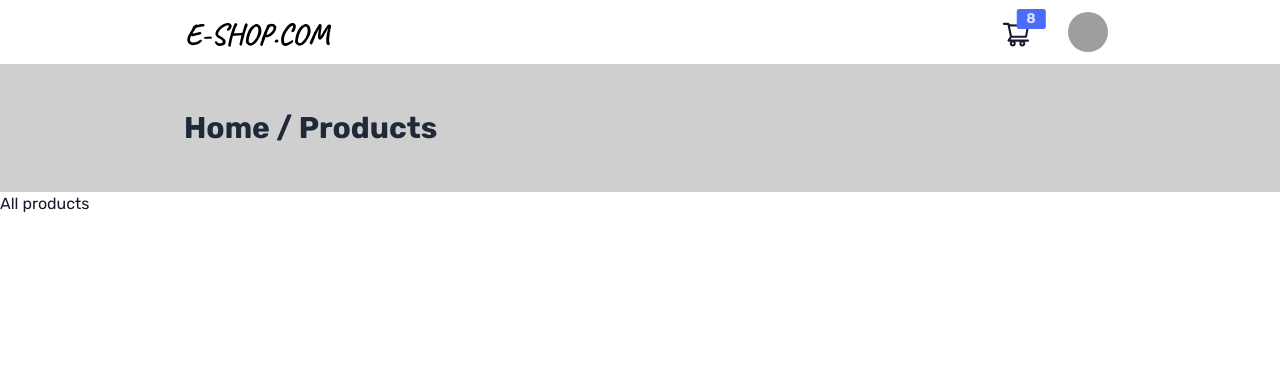
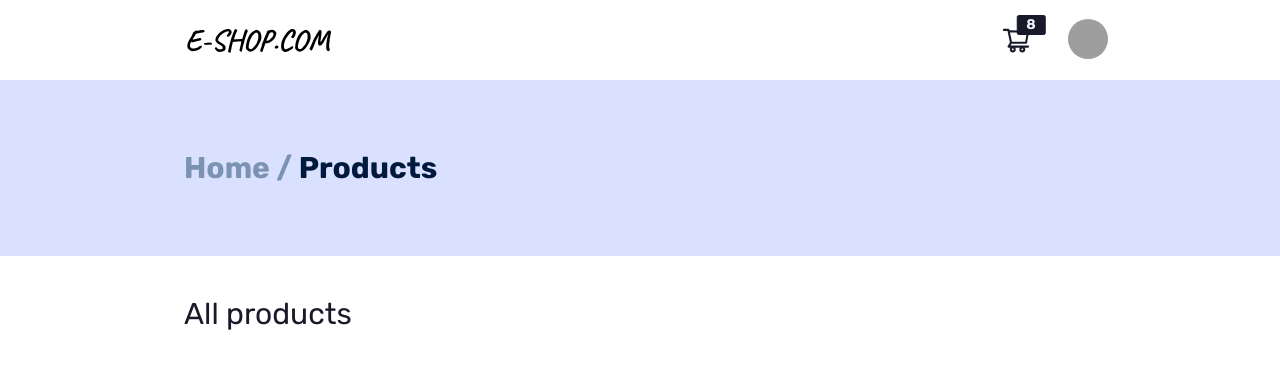
Before and after one commit to danilodavid521/Ecommerce_website, a React (Vite) app: page /all in a window 1280 px wide. Shown: the top 368 px of the page. Built offline with nearby package versions, Linux system fonts and the light colour scheme; no server answers; grey boxes are pictures that could not be loaded.

Commit message:
Breadcrumbs added

```diff
--- a/src/components/adminComponents/ViewProducts.jsx
+++ b/src/components/adminComponents/ViewProducts.jsx
@@ -73,7 +73,7 @@ const ViewProducts = () => {
 					<h1 className="text-4xl font-bold text-red-500">NO PRODUCTS FOUND</h1>
 				) : (
 					<div className="overflow-x-auto mt-2 w-full">
-						<table className="table table-zebra table-compact w-full">
+						<table className="table table-compact w-full">
 							{/* TABLE HEAD */}
 							<thead>
 								<tr>
@@ -90,7 +90,7 @@ const ViewProducts = () => {
 								{products?.map((p, index) => {
 									const { id, name, category, price, imageURL } = p;
 									return (
-										<tr key={id}>
+										<tr key={id} className="hover">
 											<td>{index + 1}</td>
 											<td>
 												<div>
--- a/src/components/breadcrumbs/Breadcrumbs.jsx
+++ b/src/components/breadcrumbs/Breadcrumbs.jsx
@@ -1,10 +1,19 @@
 import React from "react";
+import { Link, NavLink } from "react-router-dom";
 
 const Breadcrumbs = () => {
+	const activeLink = ({ isActive }) => (isActive ? "text-secondary-content " : "text-secondary");
+
 	return (
-		<section className="h-32 w-full bg-base-300 flex items-center">
-			<div className="w-9/12 mx-auto px-6 ">
-				<h1 className="text-gray-800 text-3xl font-bold ">Home / Products</h1>
+		<section className="h-44 w-full bg-primary-content flex items-center">
+			<div className="w-full mx-auto px-2 md:w-9/12 md:px-6 ">
+				<Link to="/" className="text-xl md:text-3xl font-bold text-secondary">
+					Home /
+				</Link>
+
+				<NavLink to="/all" className={activeLink}>
+					<span className="text-xl md:text-3xl font-bold"> Products</span>
+				</NavLink>
 			</div>
 		</section>
 	);
--- a/src/components/hero/Hero.jsx
+++ b/src/components/hero/Hero.jsx
@@ -18,7 +18,7 @@ const Hero = () => {
 					</p>
 					<Link
 						to="/all"
-						className="btn btn-primary text-xl flex items-center gap-2 max-w-[200px]"
+						className="btn btn-secondary-content text-xl flex items-center gap-2 max-w-[200px]"
 					>
 						Shop Now
 						<TbArrowNarrowRight />
--- a/src/components/navbar/Navbar.jsx
+++ b/src/components/navbar/Navbar.jsx
@@ -55,7 +55,7 @@ const Navbar = () => {
 
 	return (
 		<>
-			<nav className="h-16 bg-base-100 shadow-xl   ">
+			<nav className="h-20 bg-base-100 shadow-xl  flex items-center ">
 				<div className="navbar w-full md:w-9/12 mx-auto flex items-center justify-between">
 					<section className="w-full md:gap-4">
 						<Link to="/" className="btn btn-ghost ">
@@ -69,7 +69,7 @@ const Navbar = () => {
 							</span>
 							<Link
 								to="/admin/home"
-								className="btn btn-primary mx-4 btn-sm sm:btn-md"
+								className="btn btn-secondary-content mx-4 btn-sm sm:btn-md"
 							>
 								VIEW DASHBOARD
 							</Link>
@@ -80,7 +80,9 @@ const Navbar = () => {
 							<label tabIndex={0} className="btn btn-ghost btn-circle">
 								<div className="indicator">
 									<AiOutlineShoppingCart size={30} />
-									<span className="badge badge-primary indicator-item">8</span>
+									<span className="badge badge-secondary-content indicator-item">
+										8
+									</span>
 								</div>
 							</label>
 							<div
--- a/src/pages/admin/Admin.jsx
+++ b/src/pages/admin/Admin.jsx
@@ -6,7 +6,7 @@ const Admin = () => {
 	return (
 		<>
 			<div className=" bg-base-200 ">
-				<div className="w-full md:w-9/12 mx-auto h-[93vh] flex bg-base-100  ">
+				<div className="w-full md:w-9/12 mx-auto h-[91vh] flex bg-base-100  ">
 					<div className="w-24 md:w-96 border-x-2">
 						<AdminSidebar />
 					</div>
--- a/src/pages/allProducts/Allproducts.jsx
+++ b/src/pages/allProducts/Allproducts.jsx
@@ -3,9 +3,11 @@ import { Breadcrumbs } from "../../components";
 
 const Allproducts = () => {
 	return (
-		<main>
+		<main className="w-full">
 			<Breadcrumbs />
-			<h1>All products</h1>
+			<section className="w-full mx-auto p-4 md:p-10 md:w-9/12 md:px-6 ">
+				<h1 className="text-3xl">All products</h1>
+			</section>
 		</main>
 	);
 };
```
